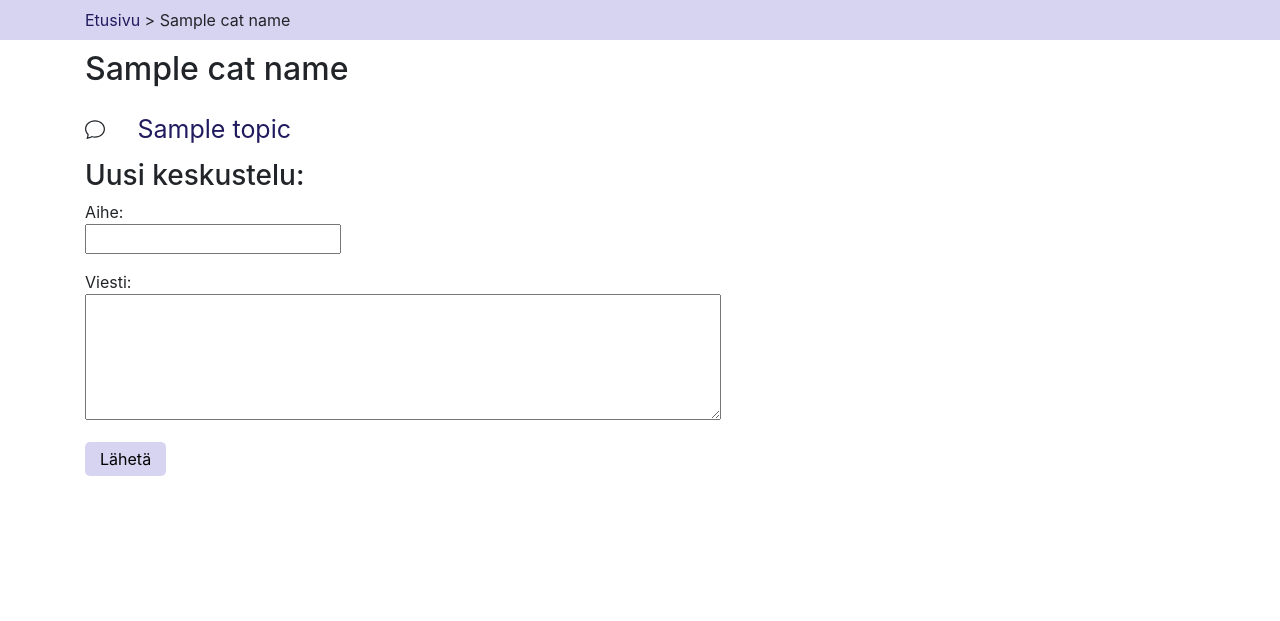
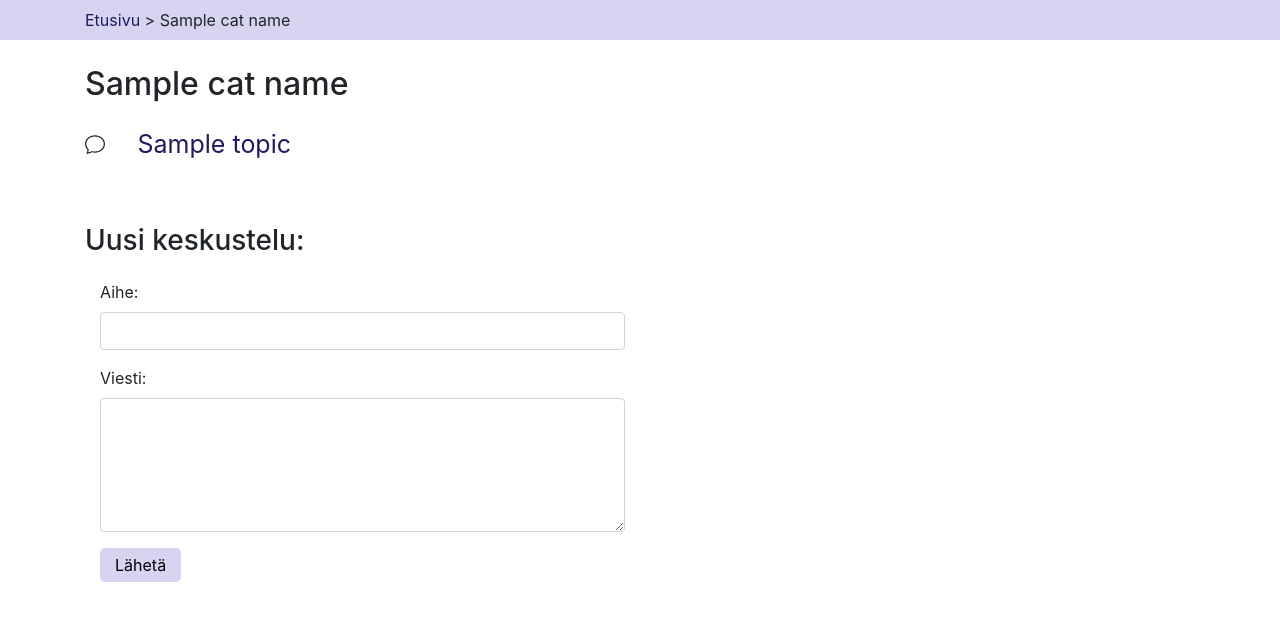
Before and after one commit to Ronttikasa/Foorumisovellus, a Flask app: template templates/category.html in a window 1280 px wide. Shown: the part 136-757 px from the top of the page. Run offline with Flask 2, Linux system fonts and the light colour scheme; the visitor is signed in with stand-in values (Sample User, id 1); the template is opened without the code that fills it: most values are stand-ins (such as "Sample title", 1, 10 or a date in 2020); some libraries are stand-ins or nearby versions.

Commit message:
Update layout

```diff
--- a/static/style.css
+++ b/static/style.css
@@ -13,8 +13,20 @@ input[type=submit] {
     border-radius: 5px;
 }
 
+button[type=submit] {
+    background-color: rgba(204, 201, 238, 0.788);
+    border: 0 none;
+    padding: 5px 15px;
+    cursor: pointer;
+    border-radius: 5px;
+}
+
 body {
     margin: auto;
+}
+
+.login {
+    padding-top: 40px;
 }
 
 .header a {
@@ -54,10 +66,10 @@ body {
 }
 
 .content {
-    padding-top: 10px;
+    padding-top: 25px;
 }
 
-.new_category {
+.new {
     padding-top: 50px;
 }
 
--- a/templates/category.html
+++ b/templates/category.html
@@ -1,13 +1,4 @@
 {% extends "layout.html" %}
-
-{% block header %}
-    <div class="header">
-        <div class="container">
-            <h1>GLC-foorumi</h1>
-            <p>Olet kirjautunut nimellä {{ session.username }} | <a href="/logout">Kirjaudu ulos</a></p>
-        </div>
-    </div>
-{% endblock %}
 
 {% block navigation %}
     <div class="nav">
@@ -40,15 +31,21 @@
 {% endblock %}
 
 {% block add_new %}
-<div class="new_thread">
+<div class="new">
     <div class="container">
         <form action="/new_thread" method="POST">
             <h3>Uusi keskustelu:</h3>
-            <p>Aihe:<br>
-                <input type="text" name="topic" required maxlength="100"></p>
-            <p>Viesti:<br>
-                <textarea name="content" rows="5" cols="60" required maxlength="5000"></textarea></p>
-            <input type="submit" value="Lähetä">
+            <div class="form-group col-6" style="padding-top:15px">
+                <label for="topic">Aihe:</label>
+                <input type="text" class="form-control" name="topic" required maxlength="100">
+            </div>
+            <div class="form-group col-6">
+                <label for="content">Viesti:</label>
+                <textarea name="content" class="form-control" rows="5" required maxlength="5000"></textarea>
+                </div>
+            <div class="form-group col-6">
+                <button type="submit">Lähetä</button>
+            </div>
             <input type="hidden" name="csrf_token" value="{{ session.csrf_token }}">
             <input type="hidden" name="category_id" value="{{ cat_id }}">
         </form>
--- a/templates/layout.html
+++ b/templates/layout.html
@@ -11,7 +11,14 @@
 <body>
 
 
-    {% block header %}{% endblock %}
+    <div class="header">
+        <div class="container">
+            <h1>GLC-foorumi</h1>
+            {% if session.username %}
+                <p>Olet kirjautunut nimellä {{ session.username }} | <a href="/logout">Kirjaudu ulos</a></p>
+            {% endif %}
+        </div>
+    </div>
 
     {% block navigation %}{% endblock %}
 
```
Also changed, not shown: templates/error.html (+18 -8 lines), templates/index.html (+32 -34 lines), templates/register.html (+16 -10 lines), templates/thread.html (+8 -14 lines).
